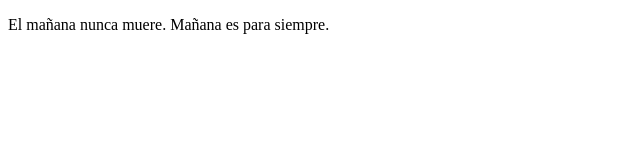
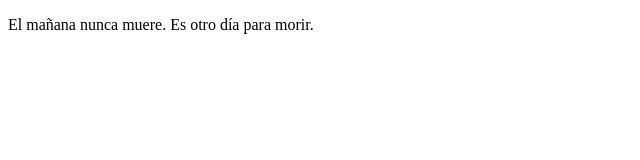
Before and after one commit to Evel28/Par, a plain HTML site: page index.html in a window 1280 px wide. Shown: the full height of the page, 0-640 px from the left. Drawn offline with Linux system fonts and the light colour scheme.

Commit message:
Cuarto commit en login

```diff
--- a/index.html
+++ b/index.html
@@ -5,6 +5,6 @@
     <title>Mañana</title>
 </head>
 <body>
-    <p>El mañana nunca muere. Mañana es para siempre.</p>
+    <p>El mañana nunca muere. Es otro día para morir.</p>
 </body>
 </html>
```
